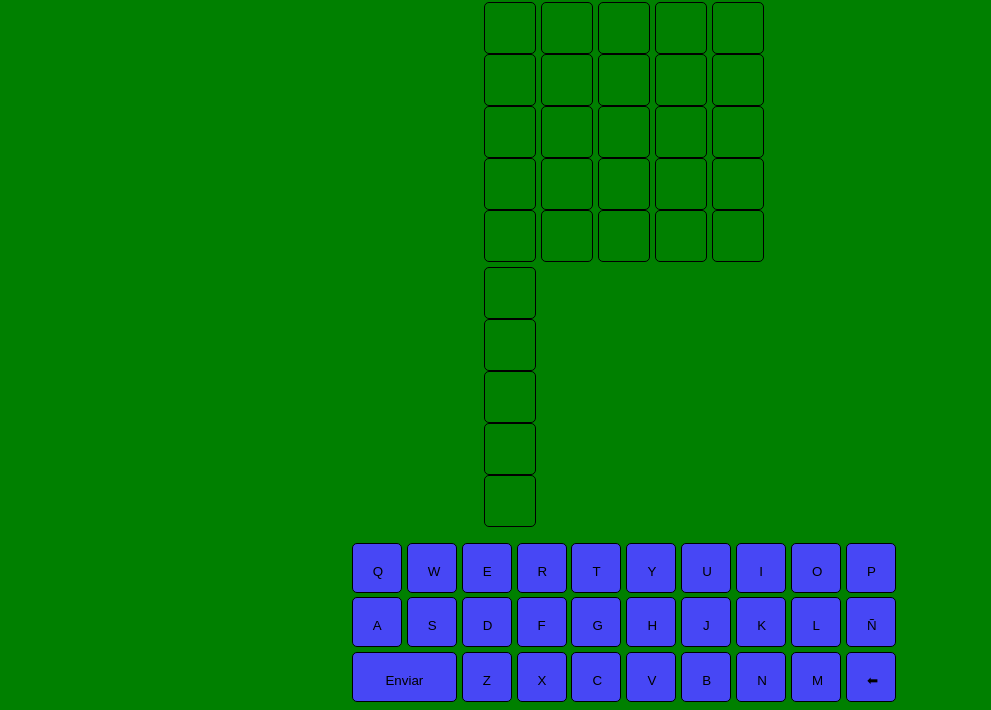
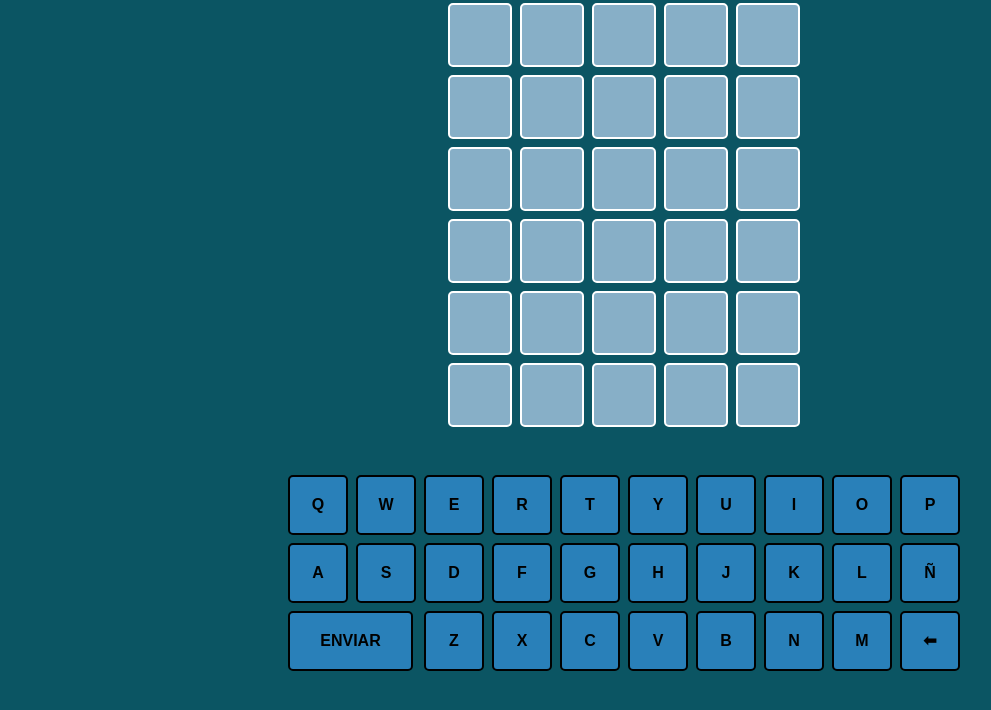
Before and after one commit to Tobiasgerman/Proyecto, a website: page Front/Pantalla Wordle/index.html in a window 1280 px wide. Shown: the part 119-829 px from the top of the page, without its empty margins (16-1007 px from the left). After the commit the page ends 800 px from the top, so only its background shows below. Drawn offline with Linux system fonts and the light colour scheme; no server answers; a web font is replaced by a local one.

Commit message:
style.css

```diff
--- a/Front/Pantalla Wordle/style.css
+++ b/Front/Pantalla Wordle/style.css
@@ -2,57 +2,73 @@ body {
     display: flex;
     flex-direction: column;
     place-items: center;
-    background-color: green;
-    font-family: "Nokoro", sans-serif;
+    background-color: #0b5563;
+    font-family: "Nokora", sans-serif;
+    color: white; /* Cambiado a blanco */
   }
 
   .cuadricula {
     display: grid;
     grid-template-columns: repeat(5, 1fr);
-    place-items: center;
-    max-width: fit-content;
-    gap: .3rem;
+    gap: .5rem;
+    margin-bottom: 2rem;
+  }
+
+  .row {
+    display: contents;
   }
 
   .letra {
-    width: 50px;
-    height: 50px;
-    border: 1.5px solid;
+    width: 60px;
+    height: 60px;
+    border: 2px solid white;
     border-radius: 5px;
-    border-color: black;
+    display: flex;
+    justify-content: center;
+    align-items: center;
+    font-size: 1.5rem;
+    text-transform: uppercase;
+    font-weight: bold;
+    background-color: #87AFC7;
+    color:   black;
+    border-color: white;
   }
 
   hr {
     border: none;
-    border-top: 1.5px solid black;
+    border-top: 2px solid black;
     width: 100%;
   }
 
   .botones {
     display: grid;
-    grid-template-columns: repeat(10, 3fr);
-    gap: .3rem;
+    grid-template-columns: repeat(10, 1fr);
+    gap: .5rem;
     margin-top: 1rem;
-    display: grid;
-
+    max-width: 90%;
   }
 
   button {
-    font-family: "Nokoro", sans-serif;
-
-    border: 1.5px solid;
+    font-family: "Nokora", sans-serif;
+    border: 2px solid black;
     border-radius: 5px;
-    background-color: rgb(71, 71, 245);
-    width: 50px;
-    height: 50px;
-    padding: 20px 20px;
-    display: grid;
+    background-color: #2980B9;
+    color: black;
+    width: 60px;
+    height: 60px;
+    font-size: 1rem;
+    font-weight: bold;
+    text-transform: uppercase;
   }
 
-     .enviar {
+  button.enviar {
     grid-column: span 2;
-         width: 105px;
-         height: 50px;
+    width: 125px;
+  }
+
+  button.borrar {
+    width: 60px;
+    height: 60px;
   }
 
   .logo {
@@ -61,7 +77,8 @@ button {
     position: relative;
     top: 0.5rem;
   }
-.navbar{
+
+  .navbar {
     display: flex;
     justify-content: center;
     height: 1rem;
@@ -74,3 +91,167 @@ button {
     width: 100px;
     height: 100px;
   }
+
+  button:hover {
+  background-color: #5c85ff;
+
+  }
+
+  #final {
+    font-size: 2rem;
+    text-align: center;
+    max-width: 90%;
+  }
+  .button {
+    display: flex;
+    justify-content: center;
+    align-items: center;
+  }
+  /*
+  .reset {
+    position: absolute;
+    left: 15rem;
+    top: 0.5rem;
+    width: 120px;
+    height: 100px;
+    background-color: #20b138;
+    color: black;
+    border: 2px solid black;
+    border-radius: 5px;
+    font-family: "Nokora", sans-serif;
+    font-size: 1rem;
+    font-weight: bold;
+    text-transform: uppercase;
+  }
+  #reset:hover {
+    background-color: #00ff04ee;
+  }
+  */body {
+    display: flex;
+    flex-direction: column;
+    place-items: center;
+    background-color: #0b5563;
+    font-family: "Nokora", sans-serif;
+    color: white; /* Cambiado a blanco */
+  }
+
+  .cuadricula {
+    display: grid;
+    grid-template-columns: repeat(5, 1fr);
+    gap: .5rem;
+    margin-bottom: 2rem;
+  }
+
+  .row {
+    display: contents;
+  }
+
+  .letra {
+    width: 60px;
+    height: 60px;
+    border: 2px solid white;
+    border-radius: 5px;
+    display: flex;
+    justify-content: center;
+    align-items: center;
+    font-size: 1.5rem;
+    text-transform: uppercase;
+    font-weight: bold;
+    background-color: #87AFC7;
+    color:   black;
+    border-color: white;
+  }
+
+  hr {
+    border: none;
+    border-top: 2px solid black;
+    width: 100%;
+  }
+
+  .botones {
+    display: grid;
+    grid-template-columns: repeat(10, 1fr);
+    gap: .5rem;
+    margin-top: 1rem;
+    max-width: 90%;
+  }
+
+  button {
+    font-family: "Nokora", sans-serif;
+    border: 2px solid black;
+    border-radius: 5px;
+    background-color: #2980B9;
+    color: black;
+    width: 60px;
+    height: 60px;
+    font-size: 1rem;
+    font-weight: bold;
+    text-transform: uppercase;
+  }
+
+  button.enviar {
+    grid-column: span 2;
+    width: 125px;
+  }
+
+  button.borrar {
+    width: 60px;
+    height: 60px;
+  }
+
+  .logo {
+    width: auto;
+    height: 50px;
+    position: relative;
+    top: 0.5rem;
+  }
+
+  .navbar {
+    display: flex;
+    justify-content: center;
+    height: 1rem;
+    place-items: center;
+  }
+
+  .navbar img {
+    position: absolute;
+    left: 3rem;
+    width: 100px;
+    height: 100px;
+  }
+
+  button:hover {
+  background-color: #5c85ff;
+
+  }
+
+  #final {
+    font-size: 2rem;
+    text-align: center;
+    max-width: 90%;
+  }
+  .button {
+    display: flex;
+    justify-content: center;
+    align-items: center;
+  }
+  /*
+  .reset {
+    position: absolute;
+    left: 15rem;
+    top: 0.5rem;
+    width: 120px;
+    height: 100px;
+    background-color: #20b138;
+    color: black;
+    border: 2px solid black;
+    border-radius: 5px;
+    font-family: "Nokora", sans-serif;
+    font-size: 1rem;
+    font-weight: bold;
+    text-transform: uppercase;
+  }
+  #reset:hover {
+    background-color: #00ff04ee;
+  }
+  */
```
Lines whose indentation alone changed are shown as unchanged.
